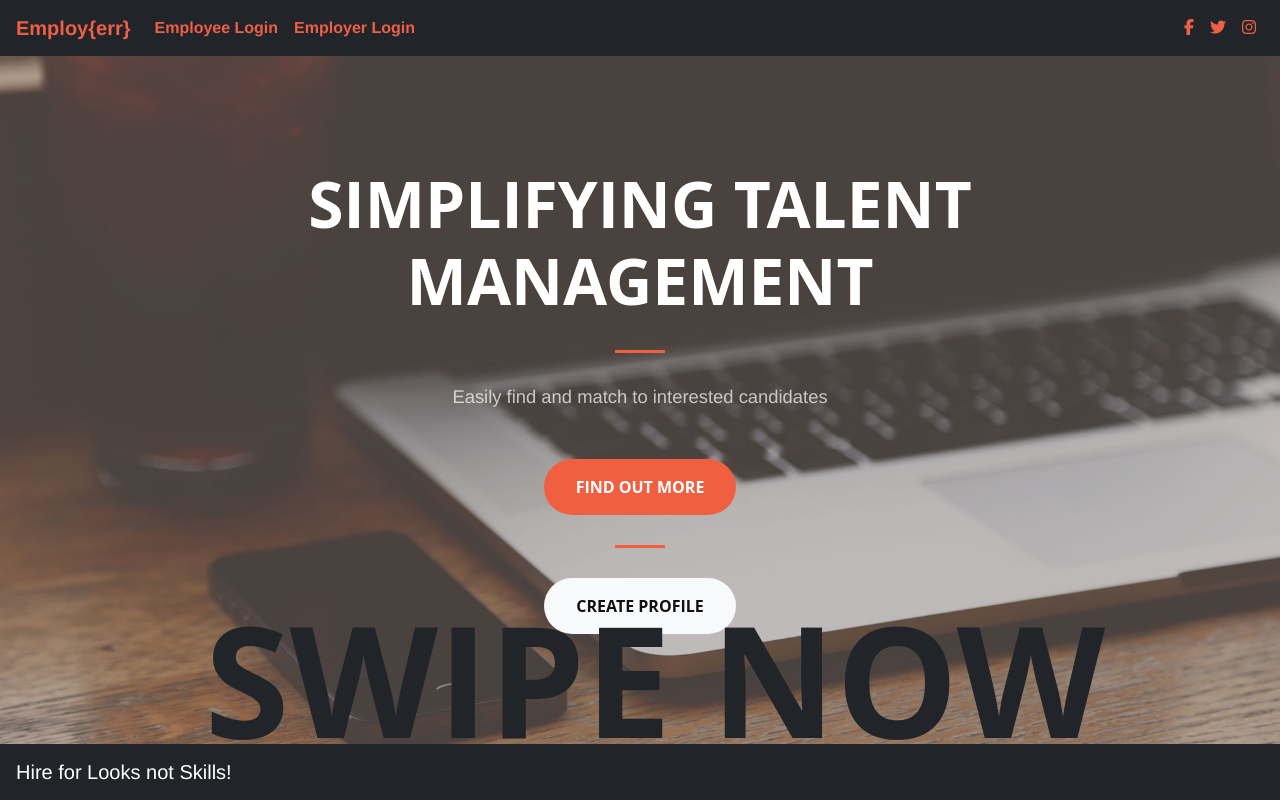
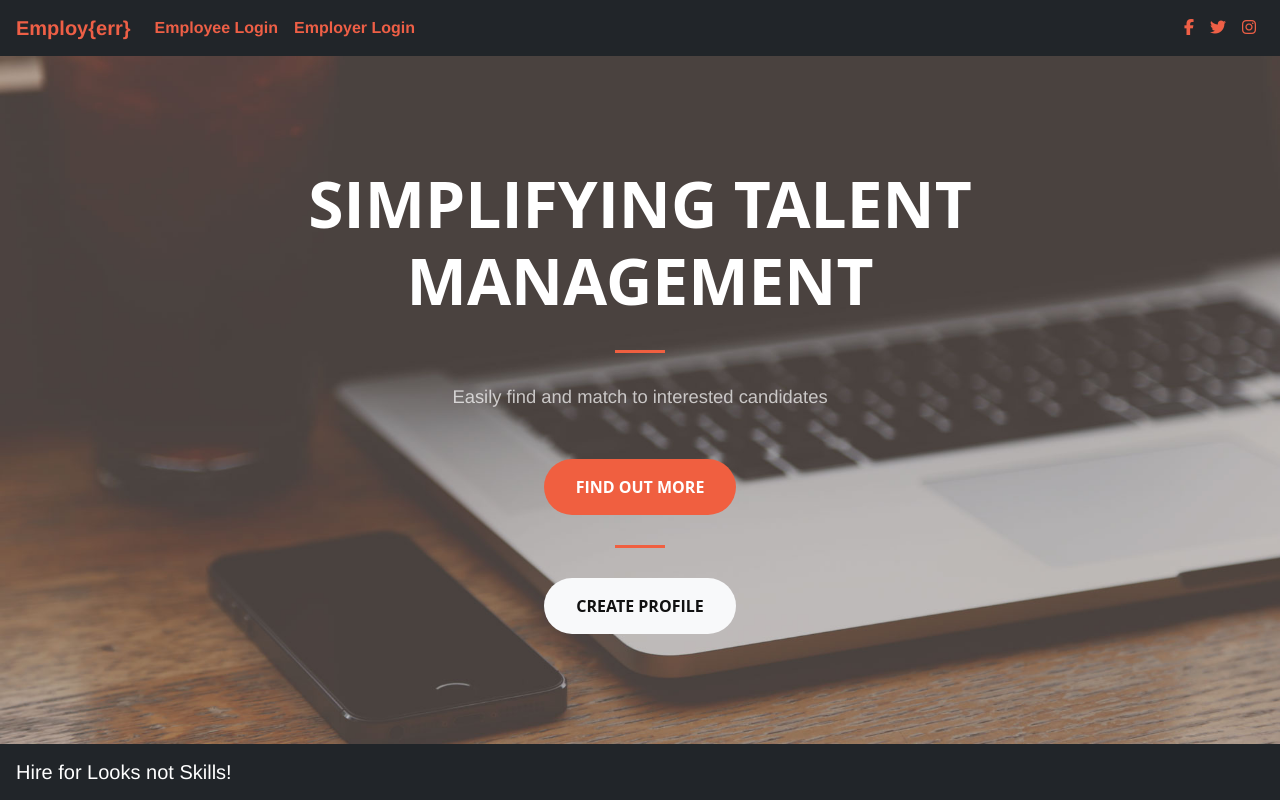
Before and after one commit to ejquintana/employ-err, a React (Create React App) app: page / in a window 1280 px wide. Shown: the top 800 px of the page. Built offline with nearby package versions, Linux system fonts and the light colour scheme; the HTML template or start-up script is replaced by a standard one.

Commit message:
footer changes

```diff
--- a/src/components/Footer/Footer.css
+++ b/src/components/Footer/Footer.css
@@ -1,8 +1,14 @@
 .swipetext {
-	position: absolute;
-	bottom: 20.43px;
+	position: relative;
+	bottom: 9.43px;
 	text-transform: uppercase;
 	font-size: 12vw;
 	width: 100%;
 	font-weight: 700;
+	font-style: italic;
+	background-color: transparent;
 }
+ .container-fluid {
+ 	position: absolute;
+
+ }
--- a/src/components/Footer/Footer.js
+++ b/src/components/Footer/Footer.js
@@ -9,7 +9,7 @@ function Footer() {
 				<span>Swipe Now</span>
 			</h2>
 			<nav className="navbar fixed-bottom navbar-expand-sm navbar-dark bg-dark">
-			<a className="navbar-brand" href="/">Hire for Looks not Skills!</a>
+			<a className="navbar-brand" href="#">Hire for Looks not Skills!</a>
 			</nav>
 		</div>
 	)
```
